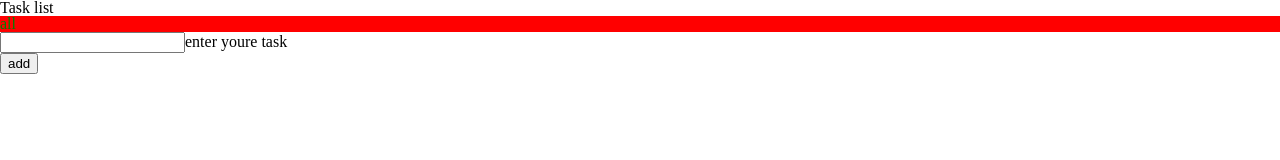
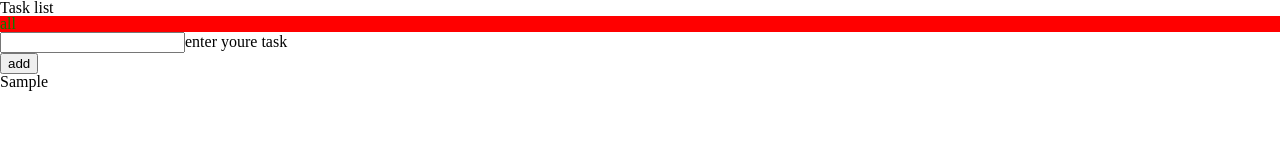
Before and after one commit to alkhimenok/task-list, a React (Create React App) app: page / in a window 1280 px wide. Both pictures are taken after typing "Sample" into the empty fields and a click on the button "add". Shown: the top 160 px of the page. Built offline with nearby package versions, Linux system fonts and the light colour scheme.

Commit message:
add: taskList

```diff
--- a/src/App.js
+++ b/src/App.js
@@ -1,7 +1,13 @@
+import React, { useState } from 'react'
 import Select from './components/Select/Select'
 import Form from './components/Form/Form'
+import TaskList from './components/TaskList/TaskList'
 
 const App = () => {
+	const [taskList, setTaskList] = useState([])
+
+	const addTask = title => setTaskList([{ id: Date.now().toString(), title }, ...taskList])
+
 	return (
 		<div className="wrapper">
 			<header className="header">
@@ -14,8 +20,10 @@ const App = () => {
 			</header>
 			<main className="main">
 				<div className="main__container --container">
-					<div className="main__body --body"></div>
-						<Form blockClass={'main__form'} />
+					<div className="main__body --body">
+						<Form blockClass={'main__form'} onAddTask={addTask} />
+						<TaskList blockClass={'main__task-list'} taskList={taskList} />
+					</div>
 				</div>
 			</main>
 		</div>
--- a/src/components/Form/Form.jsx
+++ b/src/components/Form/Form.jsx
@@ -1,12 +1,10 @@
 import React, { useState } from 'react'
 
-const Form = ({ blockClass }) => {
+const Form = ({ blockClass, onAddTask }) => {
 	const [task, setTask] = useState('')
 
 	const handleFormSubmit = e => {
-		const { target } = e
-		const { input } = target
-		const { value } = input
+		onAddTask(task)
 
 		setTask('')
 
--- /dev/null
+++ b/src/components/TaskList/TaskList.jsx
@@ -0,0 +1,15 @@
+import React from 'react'
+
+const Form = ({ blockClass, taskList }) => {
+	return (
+		<ul className={[blockClass ?? '', 'task-list'].join(' ')}>
+			{taskList.map(task => (
+				<li className="task-list__item" key={task.id}>
+					{task.title}
+				</li>
+			))}
+		</ul>
+	)
+}
+
+export default Form
```
